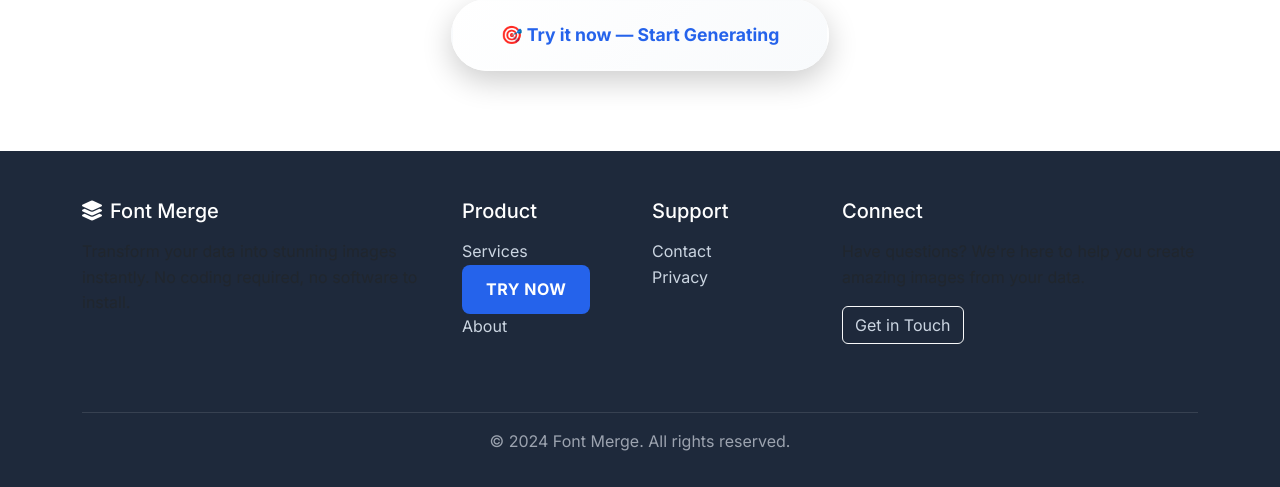
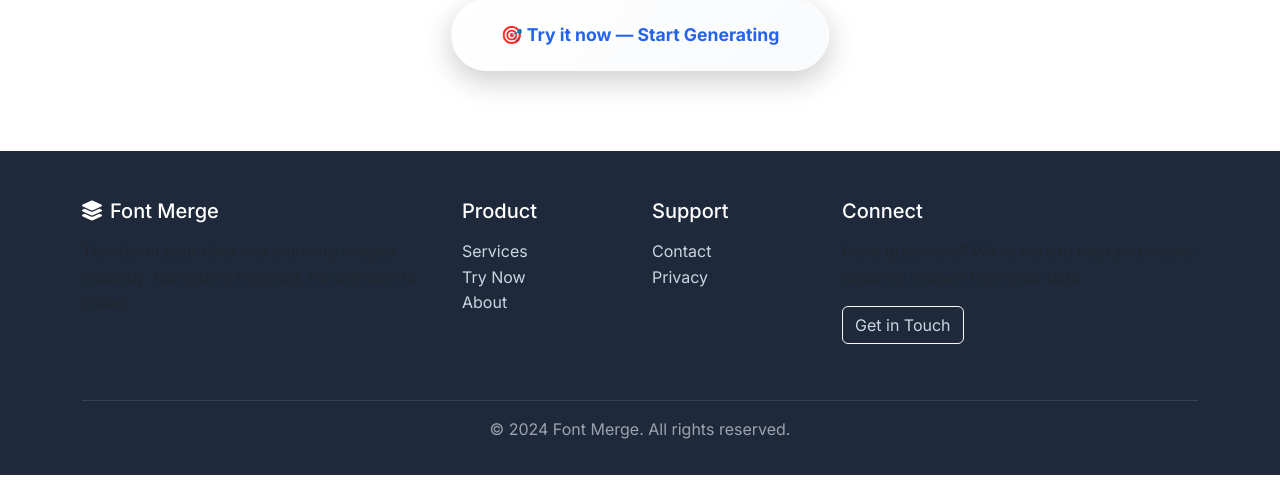
Before and after one commit to Ricki100/MERGE-ONLINE, a PHP site: page / in a window 1280 px wide. Shown: the part 2281-2768 px from the top of the page. Run offline with PHP 8.4, Linux system fonts and the light colour scheme.

Commit message:
footer fix

```diff
--- a/about.php
+++ b/about.php
@@ -316,7 +316,7 @@ session_start();
                     <h5>Product</h5>
                     <ul class="list-unstyled">
                         <li><a href="/services">Services</a></li>
-                        <li><a href="/app" class="try-now-btn">TRY NOW</a></li>
+                        <li><a href="/app">Try Now</a></li>
                         <li><a href="/about">About</a></li>
                     </ul>
                 </div>
--- a/contact.php
+++ b/contact.php
@@ -373,7 +373,7 @@ session_start();
                     <h5>Product</h5>
                     <ul class="list-unstyled">
                         <li><a href="/services">Services</a></li>
-                        <li><a href="/app" class="try-now-btn">TRY NOW</a></li>
+                        <li><a href="/app">Try Now</a></li>
                         <li><a href="/about">About</a></li>
                     </ul>
                 </div>
--- a/index.php
+++ b/index.php
@@ -611,7 +611,7 @@ session_start();
                     <h5>Product</h5>
                     <ul class="list-unstyled">
                         <li><a href="/services">Services</a></li>
-                        <li><a href="/app" class="try-now-btn">TRY NOW</a></li>
+                        <li><a href="/app">Try Now</a></li>
                         <li><a href="/about">About</a></li>
                     </ul>
                 </div>
--- a/privacy.php
+++ b/privacy.php
@@ -361,7 +361,7 @@ session_start();
                     <h5>Product</h5>
                     <ul class="list-unstyled">
                         <li><a href="/services">Services</a></li>
-                        <li><a href="/app" class="try-now-btn">TRY NOW</a></li>
+                        <li><a href="/app">Try Now</a></li>
                         <li><a href="/about">About</a></li>
                     </ul>
                 </div>
--- a/services.php
+++ b/services.php
@@ -444,7 +444,7 @@ session_start();
                     <h5>Product</h5>
                     <ul class="list-unstyled">
                         <li><a href="/services">Services</a></li>
-                        <li><a href="/app" class="try-now-btn">TRY NOW</a></li>
+                        <li><a href="/app">Try Now</a></li>
                         <li><a href="/about">About</a></li>
                     </ul>
                 </div>
```
Also changed, not shown: font-merge-logo.svg.
